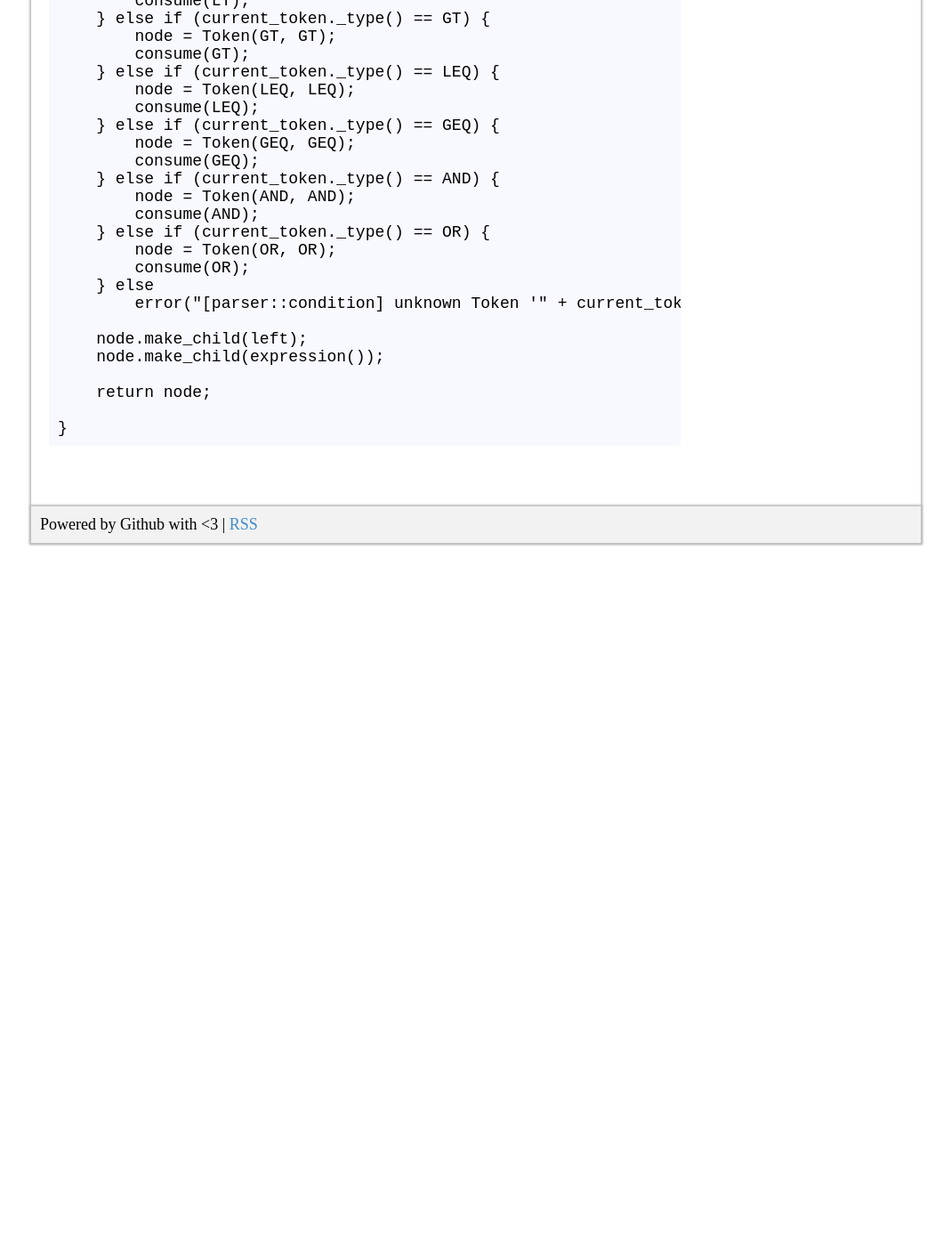
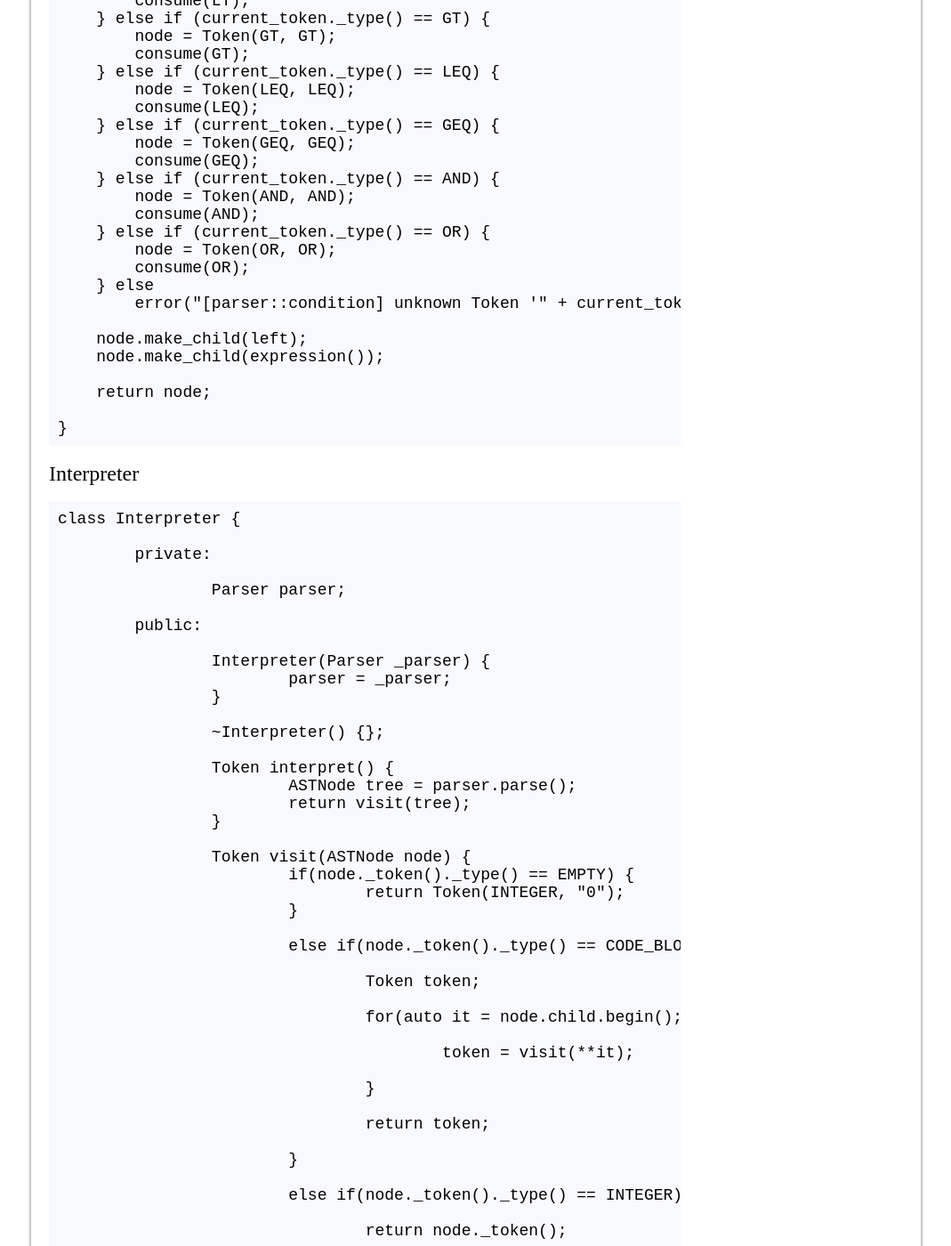
Before and after one commit to zarat/zarat.github.io, a Jekyll site: the page built from _posts/2019-04-03-script-interpreter.markdown, in a window 1280 px wide and 1400 px high, scrolled down 12299 px. Shown: the whole window at 89% size, without its empty margins (105-1174 px from the left). Built offline with Jekyll 4.4.1, drawn with Linux system fonts in a browser that asks for light colours; comment, search, counter and statistics services are not loaded; before the commit the page ends 12929 px from its top, so only the background shows below that; some of the changed text lies outside the part shown.

Commit message:
Update 2019-04-03-script-interpreter.markdown

````diff
--- a/_posts/2019-04-03-script-interpreter.markdown
+++ b/_posts/2019-04-03-script-interpreter.markdown
@@ -630,3 +630,75 @@ ASTNode Parser::condition() {
 
 }
 ```
+
+<h3>Interpreter</h3>
+
+```C++
+class Interpreter {
+
+	private:
+
+		Parser parser;
+
+	public:
+
+		Interpreter(Parser _parser) {
+			parser = _parser;
+		}
+
+		~Interpreter() {};
+
+		Token interpret() {
+			ASTNode tree = parser.parse();
+			return visit(tree);
+		}
+
+		Token visit(ASTNode node) {
+			if(node._token()._type() == EMPTY) {
+				return Token(INTEGER, "0");
+			}
+
+			else if(node._token()._type() == CODE_BLOCK) {
+
+				Token token;
+
+				for(auto it = node.child.begin(); it != node.child.end(); it++) {
+
+					token = visit(**it);
+
+				}
+
+				return token;
+
+			}
+
+			else if(node._token()._type() == INTEGER) {
+
+				return node._token();
+
+			}
+
+			else if (node._token()._type() == ASSIGN) {
+
+				Token token = visit(*node.child[1]);
+
+				if (token._type() == INTEGER) {
+
+					int i = 0;
+					try {
+						i = stoi(token._value());
+					} catch(...) {
+						return Token(INTEGER, "1"); // indicating error
+					}
+					printf("Assigning Integer %d\n", i );
+
+				}
+
+			}
+
+			return Token(INTEGER, "0");
+
+		}
+
+};
+```
````
